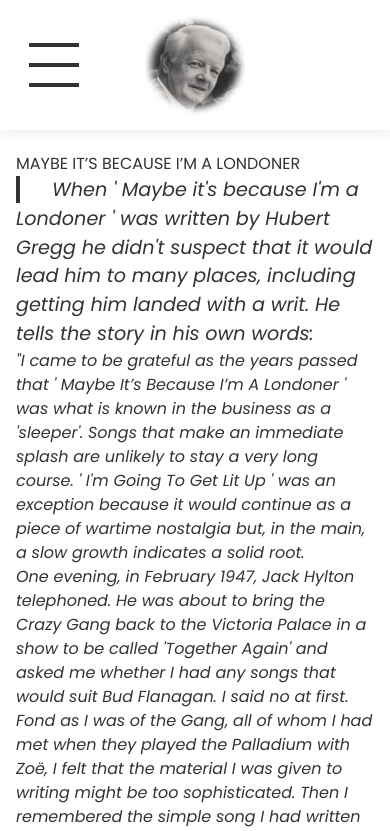
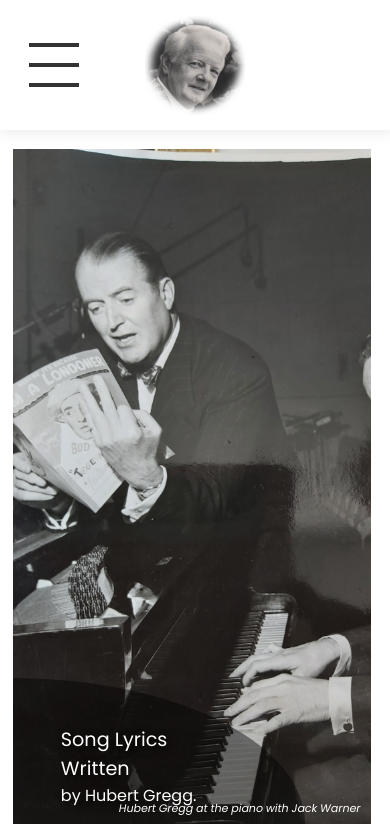
Before and after one commit to robertgregg3/hubertgregg.co.uk, a Next.js app: page /music in a window 390 px wide. Shown: the top 831 px of the page. Built offline with nearby package versions, Linux system fonts and the light colour scheme.

Commit message:
Responsiveness

```diff
--- a/pages/radio.js
+++ b/pages/radio.js
@@ -5,6 +5,7 @@ import styles from '../styles/Home.module.css'
 const Radio = () => {
     const firstItem = (
         <>
+            <div>
                 <h1>Thanks for the Memory on BBC Radio 2 with Hubert Gregg</h1>
                 <p className={styles.page__quote}><strong>Hubert Recalls:</strong> <i>
                     One Telephone call was all it took to start 35 years of presenting ' Thanks For The Memory ' for the BBC:
@@ -18,6 +19,7 @@ const Radio = () => {
                         One presenter, of a new series was an older associate named Gale Pedrick who was a free-lance researcher and broadcaster. His particular idea was to go farther back than I did on ' A Square Deal ', to Victorian memories, using Archive snippets that were attractive enough in themselves but to an audience older than I would wish for my own broadcasting. I cursed poor Gale at first but was full of remorse for this when I learned that, soon after the launch of his series, he had collapsed and died at the Tube Station at 0xford Circus. His producer, one Sheila Anderson, now approached me to take over.
                     </p>
                 </section>
+            </div>
         </>
     )
 
--- a/styles/Home.module.css
+++ b/styles/Home.module.css
@@ -44,6 +44,7 @@
   background-repeat: no-repeat !important;
   background-size: cover !important;
   background-position: center !important;
+  width: 100vw;
 }
 
 .page__heading,
@@ -55,10 +56,13 @@
 
 .home {
   background: url("/hubert-gregg.jpeg");
+  min-height: 500px;
+  max-width: 1200px;
 }
 
 .radio {
-  background: url("/hubert-gregg-thanks-for-he-memory-bbc-radio-2.jpg");
+  background: url("/hubert-gregg-thanks-for-the-memory-bbc-radio-2.jpg");
+
 }
 
 .screenplay {
@@ -86,8 +90,6 @@
 
 .writing {
   background: url("/agatha-christie-book.jpg");
-  width: 50vw !important;
-  max-width: 550px;
 }
 
 .movies {
@@ -115,18 +117,18 @@
   height: 50vh;
 }
 
-@media only screen and (max-width: 700px) {
+@media (max-width: 700px) {
   .hero__container {
     grid-template-columns: 1fr;
   }
 
   .heroSplitImage {
-    display: none;
+    min-height: 80vh;
+    height: 100%;
+    width: 100%;
+  }
+
+  .page__heading {
+    font-size: 1.2rem;
   }
 }
-
-@media only screen and (max-width: 1000px) and (max-height: 700px) {
-  .hero__heading {
-    display: none;
-  }
-}
```
Also changed, not shown: pages/autobiography.js (+13 -2 lines), public/hubert-gregg-thanks-for-the-memory-bbc-radio-2.jpg (renamed from public/hubert-gregg-thanks-for-he-memory-bbc-radio-2.jpg). Lines whose indentation alone changed are shown as unchanged.
